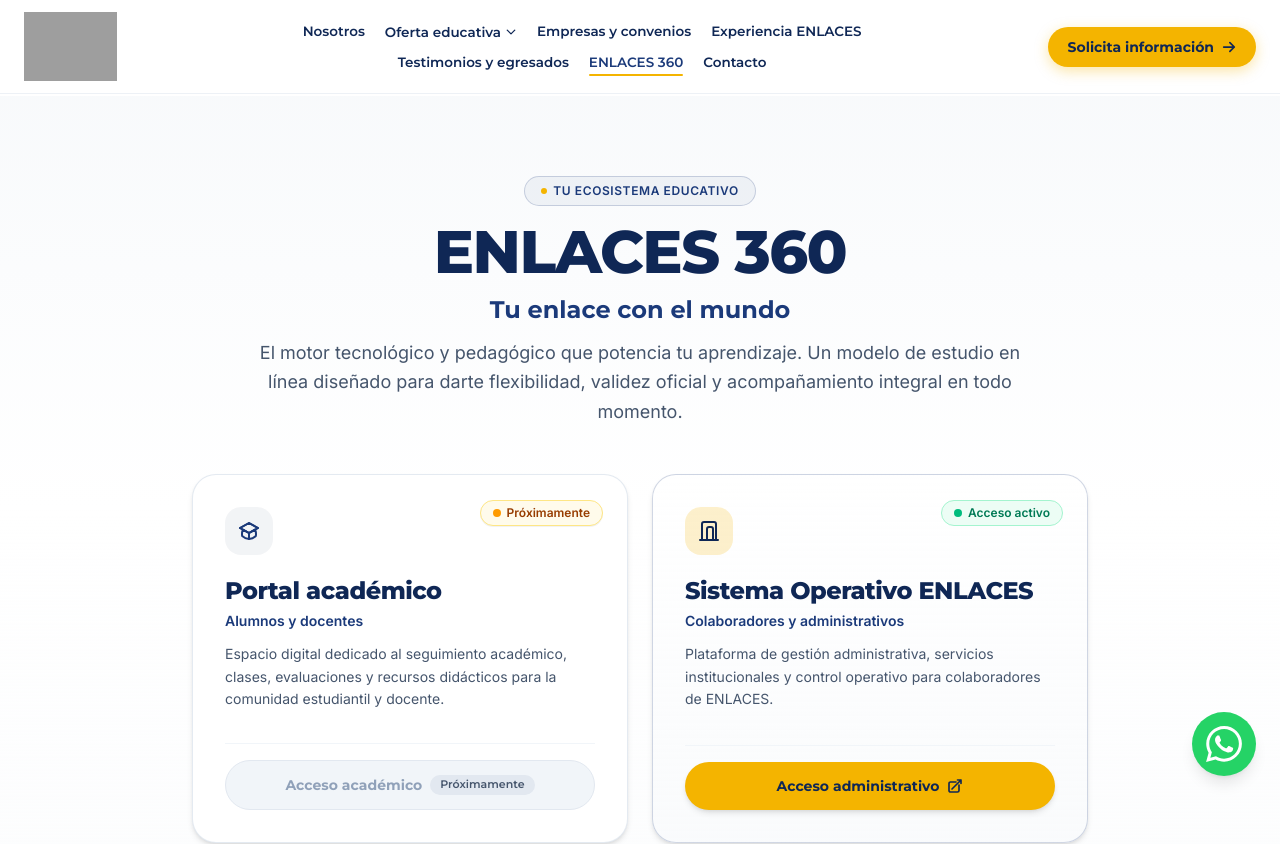
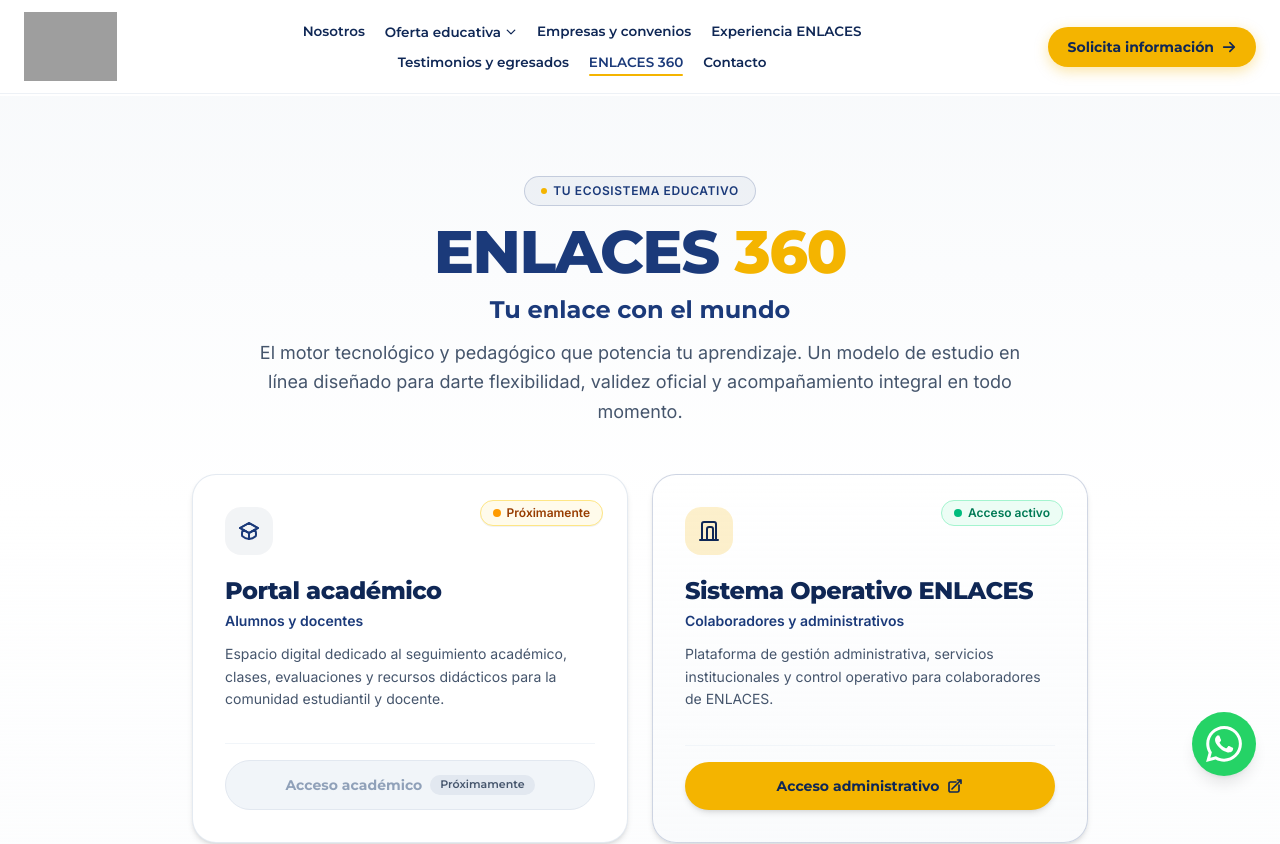
Before and after one commit to dmytro-webild/b02179c9-55a4-4431-96fc-35acbd36f5d2, a React (Vite) app: page /sistema-operativo-enlaces in a window 1280 px wide. Shown: the top 844 px of the page. Built offline with nearby package versions, Linux system fonts and the light colour scheme; grey boxes are pictures that could not be loaded.

Commit message:
Webild agent: Aplica el color azul institucional #1B3A7A al texto ENLACES

```diff
--- a/src/pages/SistemaOperativoEnlacesPage.tsx
+++ b/src/pages/SistemaOperativoEnlacesPage.tsx
@@ -60,8 +60,9 @@ export default function SistemaOperativoEnlacesPage() {
               <span className="size-1.5 rounded-full bg-[#F4B400]" />
               Tu ecosistema educativo
             </span>
-            <h1 className="mt-4 font-['Montserrat'] font-extrabold text-4xl sm:text-5xl lg:text-6xl text-[#0F2755] tracking-tight">
-              ENLACES 360
+            <h1 className="mt-4 font-['Montserrat'] font-extrabold text-4xl sm:text-5xl lg:text-6xl tracking-tight">
+              <span className="text-[#1B3A7A]">ENLACES</span>{" "}
+              <span className="text-[#F4B400]">360</span>
             </h1>
             <p className="mt-3 font-['Montserrat'] font-bold text-xl sm:text-2xl text-[#1B3A7A]">
               Tu enlace con el mundo
```
